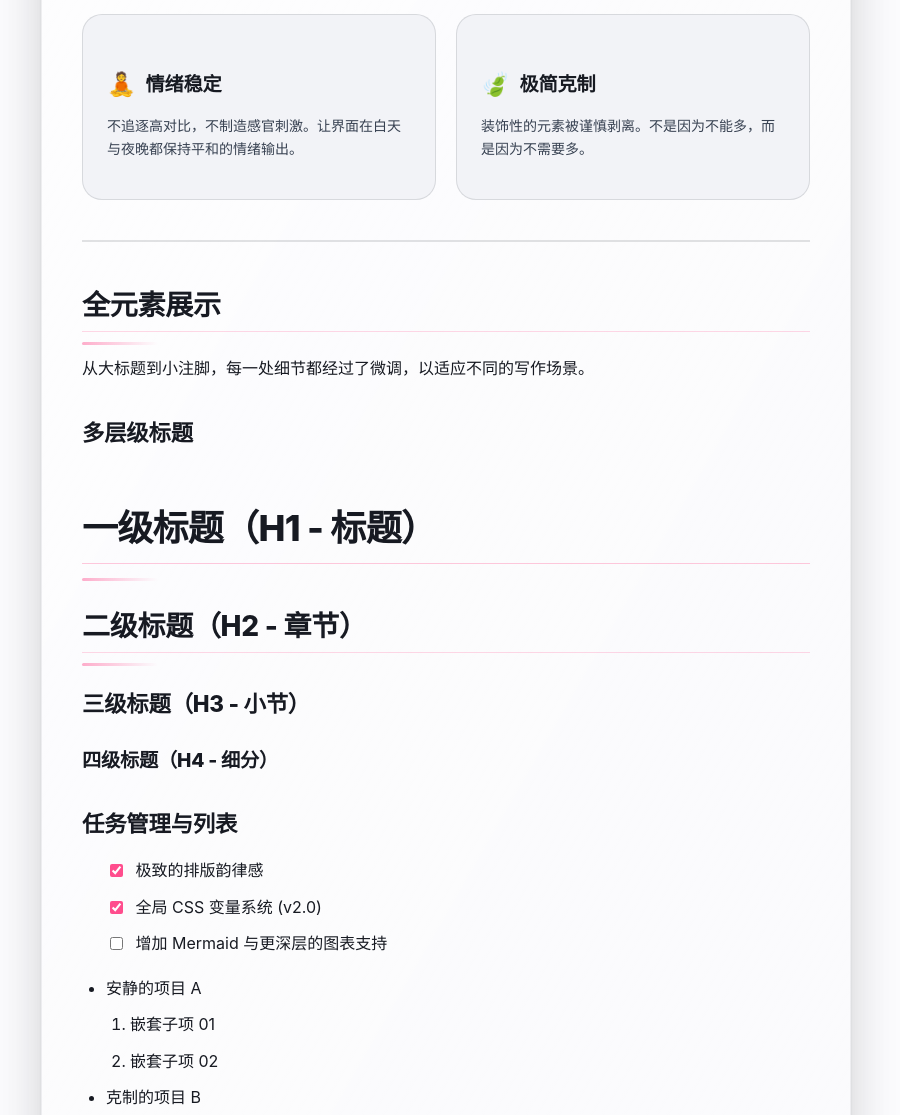
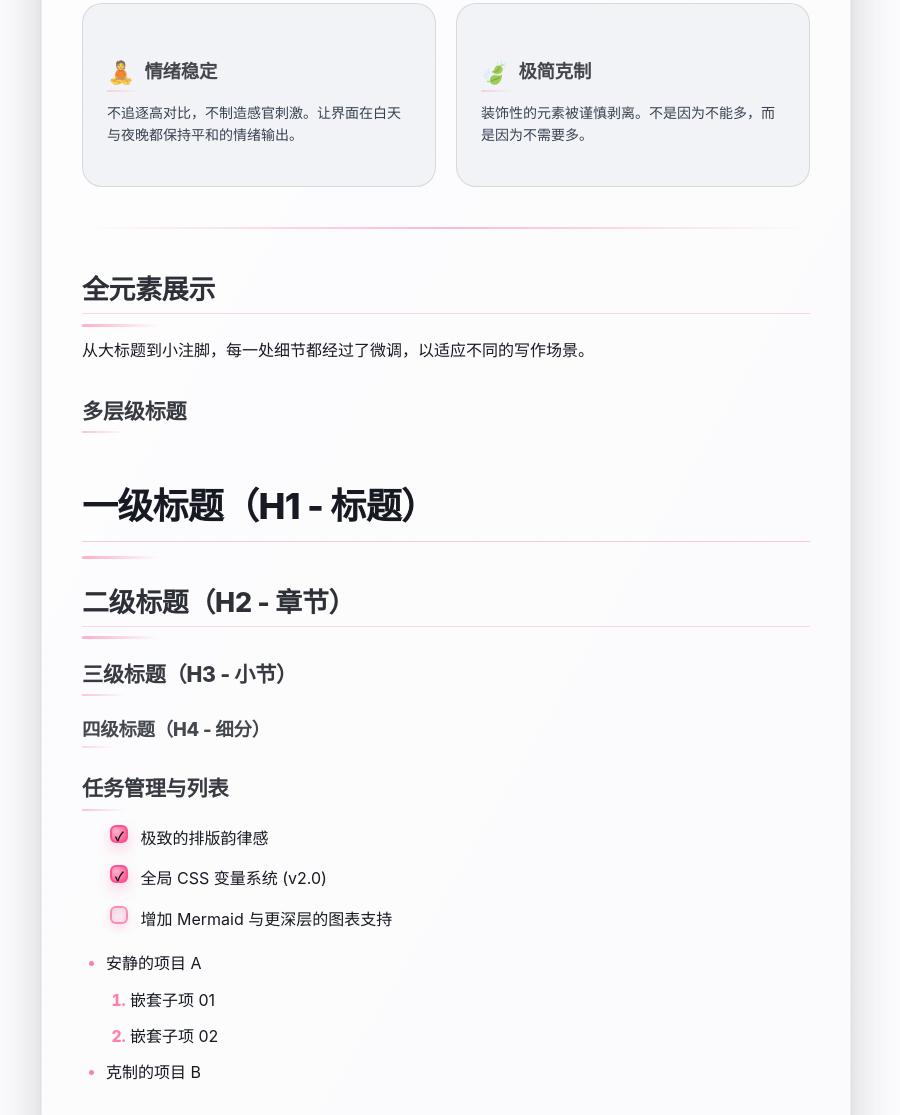
Before and after one commit to webkubor/typora-Bloom-theme, a plain HTML site: page index.html in a window 1280 px wide. Shown: the part 1520-2635 px from the top of the page, without its empty margins (0-900 px from the left). Drawn offline with Linux system fonts and the light colour scheme.

Commit message:
refactor: 优化标题层级、分隔线和列表样式，增强视觉层次
- 标题：调整 h2-h4 字号，添加渐变色透明度，h3/h4 新增装饰性下划线
- 分隔线：改用渐变背景替代纯色边框，统一高度为 2px
- 列表标记：为无序/有序列表添加主题色，增强字重和等宽数字
- 任务列表：重构复选框样式，添加自定义外观、渐变背景和勾选动画
- 深色/浅色主题同步优化，统一视觉风格

```diff
--- a/bloom-dark.css
+++ b/bloom-dark.css
@@ -136,14 +136,17 @@ body {
   font-size: 1.82em;
   border-bottom: 1px solid rgba(var(--accent-rgb), 0.24);
   padding-bottom: 0.3em;
+  color: rgba(232, 237, 247, 0.92);
 }
 
 #write h3 {
-  font-size: 1.45em;
+  font-size: 1.36em;
+  color: rgba(232, 237, 247, 0.88);
 }
 
 #write h4 {
-  font-size: 1.22em;
+  font-size: 1.18em;
+  color: rgba(232, 237, 247, 0.82);
 }
 
 #write h1::after,
@@ -158,10 +161,32 @@ body {
   border-radius: 999px;
 }
 
+#write h3::after {
+  content: "";
+  position: absolute;
+  left: 0;
+  bottom: -0.4em;
+  width: 48px;
+  height: 2px;
+  background: linear-gradient(90deg, rgba(var(--accent-rgb), 0.35), transparent);
+  border-radius: 999px;
+}
+
+#write h4::after {
+  content: "";
+  position: absolute;
+  left: 0;
+  bottom: -0.35em;
+  width: 36px;
+  height: 2px;
+  background: linear-gradient(90deg, rgba(var(--accent-rgb), 0.25), transparent);
+  border-radius: 999px;
+}
+
 #write hr {
   border: 0;
-  height: 1px;
-  background: linear-gradient(90deg, transparent, var(--border), transparent);
+  height: 2px;
+  background: linear-gradient(90deg, transparent, rgba(var(--accent-rgb), 0.4), transparent);
   margin: 2.6em 0;
 }
 
@@ -210,12 +235,20 @@ body {
 }
 
 #write ul li::marker {
-  color: rgba(var(--accent-rgb), 0.85);
+  color: rgba(var(--accent-rgb), 0.9);
+  font-size: 0.98em;
+  font-weight: 700;
 }
 
 #write ol li::marker {
-  color: var(--text-semi);
-  font-weight: 700;
+  color: rgba(var(--accent-rgb), 0.75);
+  font-weight: 800;
+  font-variant-numeric: tabular-nums;
+}
+
+/* Adjust ordered list alignment for longer numbers */
+#write ol {
+  list-style-position: outside;
 }
 
 /* Task Lists */
@@ -225,9 +258,36 @@ body {
 }
 
 .task-list-item input {
+  appearance: none;
+  width: 18px;
+  height: 18px;
   margin-right: 0.6em;
-  accent-color: var(--accent);
-  transform: translateY(1px);
+  border-radius: 6px;
+  border: 2px solid rgba(var(--accent-rgb), 0.6);
+  background: rgba(var(--accent-rgb), 0.1);
+  box-shadow: inset 0 2px 6px rgba(0, 0, 0, 0.35), 0 4px 12px rgba(var(--accent-rgb), 0.2);
+  transition: all 0.15s ease;
+  transform: translateY(2px);
+  cursor: pointer;
+  position: relative;
+}
+
+.task-list-item input:checked {
+  background: radial-gradient(circle at 30% 30%, rgba(255, 255, 255, 0.5), rgba(255, 255, 255, 0)),
+    var(--accent);
+  border-color: rgba(var(--accent-rgb), 0.9);
+  box-shadow: inset 0 2px 6px rgba(0, 0, 0, 0.25), 0 6px 14px rgba(var(--accent-rgb), 0.35);
+}
+
+.task-list-item input:checked::after {
+  content: "✓";
+  position: absolute;
+  inset: 0;
+  display: grid;
+  place-items: center;
+  color: #0b0f19;
+  font-size: 12px;
+  font-weight: 800;
 }
 
 /* Tables */
--- a/bloom-light.css
+++ b/bloom-light.css
@@ -109,17 +109,20 @@ body {
 }
 
 #write h2 {
-  font-size: 1.75em;
+  font-size: 1.68em;
   border-bottom: 1px solid rgba(var(--accent-rgb), 0.22);
-  padding-bottom: 0.25em;
+  padding-bottom: 0.24em;
+  color: rgba(23, 26, 34, 0.9);
 }
 
 #write h3 {
-  font-size: 1.4em;
+  font-size: 1.32em;
+  color: rgba(23, 26, 34, 0.86);
 }
 
 #write h4 {
-  font-size: 1.2em;
+  font-size: 1.15em;
+  color: rgba(23, 26, 34, 0.8);
 }
 
 #write h1::after,
@@ -134,9 +137,32 @@ body {
   border-radius: 999px;
 }
 
+#write h3::after {
+  content: "";
+  position: absolute;
+  left: 0;
+  bottom: -0.38em;
+  width: 44px;
+  height: 2px;
+  background: linear-gradient(90deg, rgba(var(--accent-rgb), 0.32), transparent);
+  border-radius: 999px;
+}
+
+#write h4::after {
+  content: "";
+  position: absolute;
+  left: 0;
+  bottom: -0.34em;
+  width: 32px;
+  height: 2px;
+  background: linear-gradient(90deg, rgba(var(--accent-rgb), 0.22), transparent);
+  border-radius: 999px;
+}
+
 #write hr {
   border: 0;
-  border-top: 2px solid var(--border);
+  height: 2px;
+  background: linear-gradient(90deg, transparent, rgba(var(--accent-rgb), 0.38), transparent);
   margin: 2.5em 0;
 }
 
@@ -182,6 +208,18 @@ body {
   margin: 0.4em 0;
 }
 
+#write ul li::marker {
+  color: rgba(var(--accent-rgb), 0.72);
+  font-size: 0.98em;
+  font-weight: 700;
+}
+
+#write ol li::marker {
+  color: rgba(var(--accent-rgb), 0.72);
+  font-weight: 800;
+  font-variant-numeric: tabular-nums;
+}
+
 /* Task Lists */
 .task-list-item {
   list-style-type: none;
@@ -189,9 +227,36 @@ body {
 }
 
 .task-list-item input {
+  appearance: none;
+  width: 18px;
+  height: 18px;
   margin-right: 0.6em;
-  accent-color: var(--accent);
-  transform: translateY(1px);
+  border-radius: 6px;
+  border: 2px solid rgba(var(--accent-rgb), 0.6);
+  background: rgba(var(--accent-rgb), 0.12);
+  box-shadow: inset 0 2px 6px rgba(23, 26, 34, 0.08), 0 4px 10px rgba(var(--accent-rgb), 0.18);
+  transition: all 0.15s ease;
+  transform: translateY(2px);
+  cursor: pointer;
+  position: relative;
+}
+
+.task-list-item input:checked {
+  background: radial-gradient(circle at 30% 30%, rgba(255, 255, 255, 0.6), rgba(255, 255, 255, 0)),
+    var(--accent);
+  border-color: rgba(var(--accent-rgb), 0.9);
+  box-shadow: inset 0 2px 6px rgba(23, 26, 34, 0.05), 0 6px 14px rgba(var(--accent-rgb), 0.25);
+}
+
+.task-list-item input:checked::after {
+  content: "✓";
+  position: absolute;
+  inset: 0;
+  display: grid;
+  place-items: center;
+  color: #0b0f19;
+  font-size: 12px;
+  font-weight: 800;
 }
 
 /* Tables */
```
